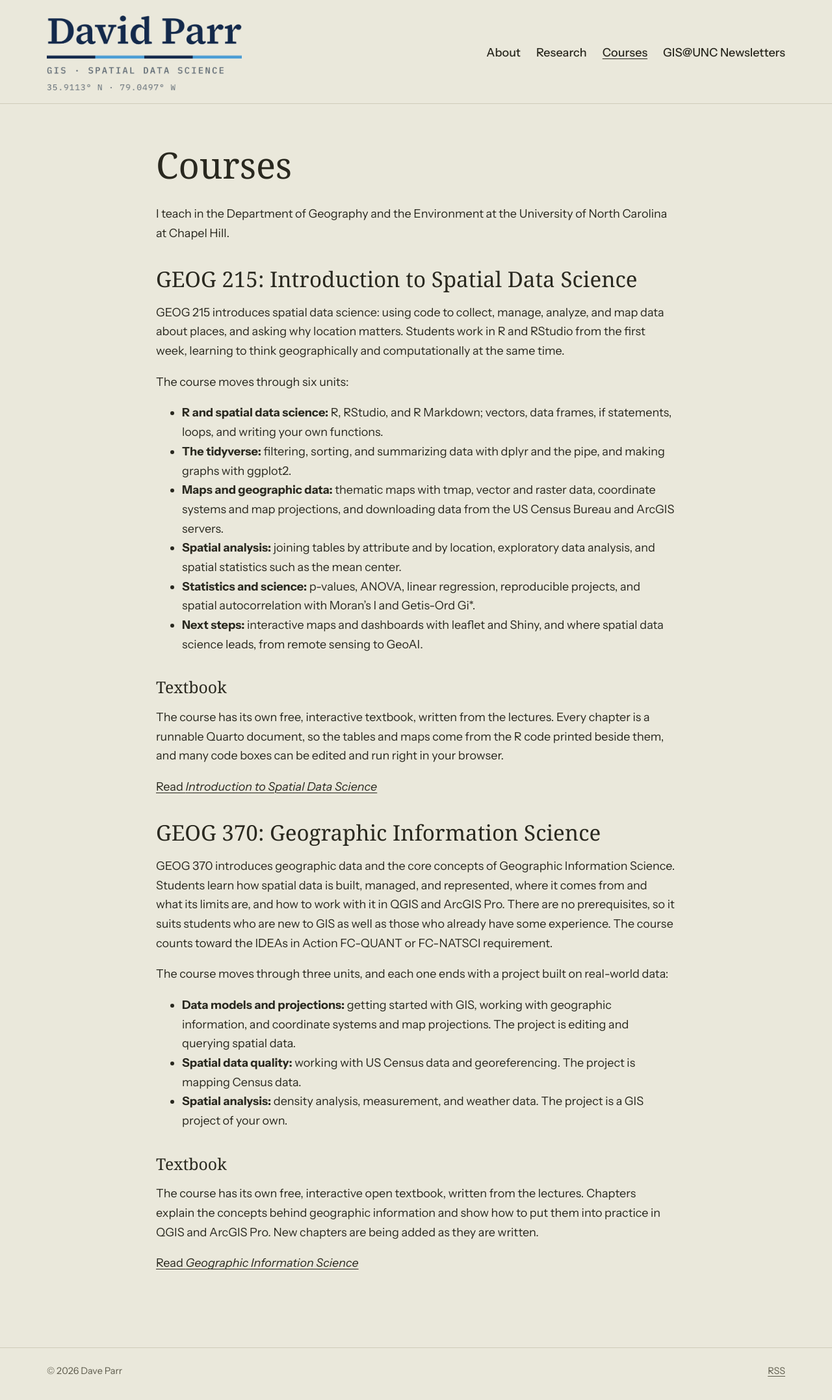
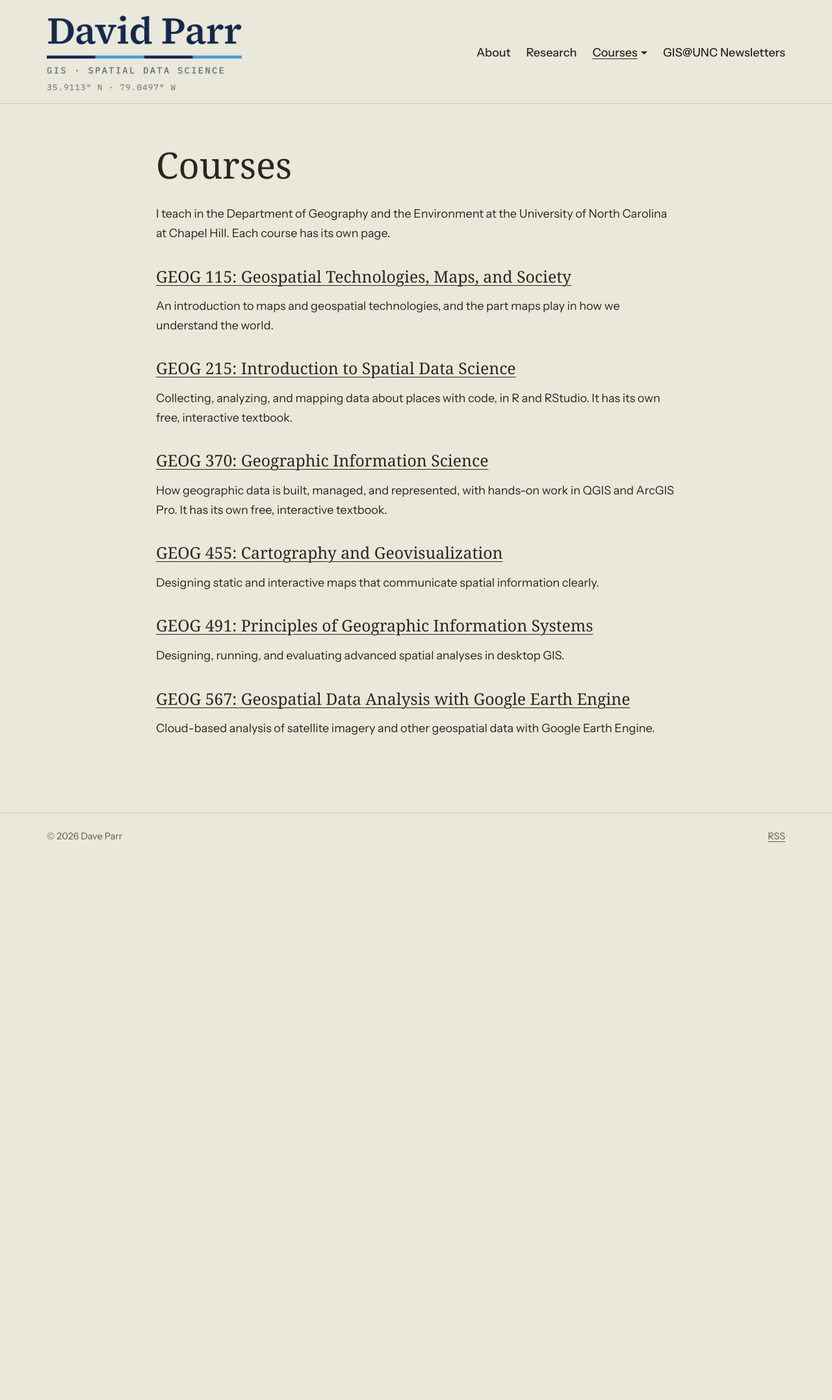
Before and after one commit to dparr1/daveparr.com, a Jekyll site: the page built from courses.md, in a window 1280 px wide. Shown: the whole page at 65% size. Built offline with Jekyll 4.4.1, drawn with Linux system fonts in a browser that asks for light colours; some web fonts are replaced; after the commit the page ends 1332 px from its top, so only the background shows below that.

Commit message:
Add a page for each course and a Courses dropdown in the header (#5)
Pages for GEOG 115, 215, 370, 455, 491 and 567 under /courses/<slug>/.
215 and 370 reuse the existing Courses page text; the others are short
descriptions based on the UNC catalog. /courses/ now lists every course
from _data/courses.yml, which also feeds the header dropdown.


Claude-Session: https://claude.ai/code/session_019zAzPTsXyWrnXrSbgAu6sq

Co-authored-by: Claude <noreply@anthropic.com>

```diff
--- a/_config.yml
+++ b/_config.yml
@@ -41,6 +41,7 @@ navigation:
     url: /research/
   - title: Courses
     url: /courses/
+    dropdown: courses   # submenu items come from _data/courses.yml
   - title: GIS@UNC Newsletters
     url: /newsletters/
 
--- /dev/null
+++ b/_data/courses.yml
@@ -0,0 +1,26 @@
+# Course pages, in order. Used by the Courses dropdown in the header and the
+# list on /courses/. Each page lives in courses/<slug>.md.
+- title: "GEOG 115: Geospatial Technologies, Maps, and Society"
+  short: GEOG 115
+  url: /courses/geog-115/
+  summary: An introduction to maps and geospatial technologies, and the part maps play in how we understand the world.
+- title: "GEOG 215: Introduction to Spatial Data Science"
+  short: GEOG 215
+  url: /courses/geog-215/
+  summary: Collecting, analyzing, and mapping data about places with code, in R and RStudio. It has its own free, interactive textbook.
+- title: "GEOG 370: Geographic Information Science"
+  short: GEOG 370
+  url: /courses/geog-370/
+  summary: How geographic data is built, managed, and represented, with hands-on work in QGIS and ArcGIS Pro. It has its own free, interactive textbook.
+- title: "GEOG 455: Cartography and Geovisualization"
+  short: GEOG 455
+  url: /courses/geog-455/
+  summary: Designing static and interactive maps that communicate spatial information clearly.
+- title: "GEOG 491: Principles of Geographic Information Systems"
+  short: GEOG 491
+  url: /courses/geog-491/
+  summary: Designing, running, and evaluating advanced spatial analyses in desktop GIS.
+- title: "GEOG 567: Geospatial Data Analysis with Google Earth Engine"
+  short: GEOG 567
+  url: /courses/geog-567/
+  summary: Cloud-based analysis of satellite imagery and other geospatial data with Google Earth Engine.
--- a/_includes/header.html
+++ b/_includes/header.html
@@ -7,7 +7,19 @@
     </div>
     <nav class="site-nav" aria-label="Main">
       {% for item in site.navigation %}
-        <a href="{{ item.url | relative_url }}"{% if page.url == item.url %} aria-current="page"{% endif %}>{{ item.title }}</a>
+        {% if item.dropdown %}
+          {% assign sub = site.data[item.dropdown] %}
+          <div class="nav-dropdown">
+            <a href="{{ item.url | relative_url }}" aria-haspopup="true"{% if page.url == item.url %} aria-current="page"{% elsif page.url contains item.url %} class="is-section"{% endif %}>{{ item.title }}<span class="nav-caret" aria-hidden="true"></span></a>
+            <ul class="nav-submenu">
+              {% for s in sub %}
+                <li><a href="{{ s.url | relative_url }}"{% if page.url == s.url %} aria-current="page"{% endif %}>{{ s.short }}</a></li>
+              {% endfor %}
+            </ul>
+          </div>
+        {% else %}
+          <a href="{{ item.url | relative_url }}"{% if page.url == item.url %} aria-current="page"{% endif %}>{{ item.title }}</a>
+        {% endif %}
       {% endfor %}
     </nav>
   </div>
--- a/assets/css/main.css
+++ b/assets/css/main.css
@@ -47,6 +47,15 @@ img { height: auto; }
 .site-nav { display: flex; flex-wrap: wrap; gap: 0.25rem 1.5rem; }
 .site-nav a { text-decoration: none; font-weight: 500; }
 .site-nav a:hover, .site-nav a[aria-current="page"] { text-decoration: underline; }
+.site-nav a.is-section { text-decoration: underline; }
+
+/* Courses dropdown: opens on hover or keyboard focus. The parent link still
+   goes to /courses/, which lists every course, so touch screens work too. */
+.nav-dropdown { position: relative; }
+.nav-caret { display: inline-block; margin-left: 0.3em; border: 0.28em solid transparent; border-top-color: currentColor; border-bottom: 0; vertical-align: 0.15em; }
+.nav-submenu { display: none; position: absolute; top: 100%; left: -0.75rem; z-index: 20; min-width: 9rem; margin: 0; padding: 0.4rem 0; list-style: none; background: var(--base); border: 1px solid var(--rule); box-shadow: 0 6px 18px rgba(41, 40, 31, 0.12); }
+.nav-submenu a { display: block; padding: 0.3rem 0.75rem; white-space: nowrap; }
+.nav-dropdown:hover .nav-submenu, .nav-dropdown:focus-within .nav-submenu { display: block; }
 
 .site-footer { border-top: 1px solid var(--rule); margin-top: clamp(3rem, 8vw, 6rem); font-size: 0.9rem; color: var(--muted); }
 .footer-inner { display: flex; flex-wrap: wrap; justify-content: space-between; gap: 0.5rem 1.5rem; padding-top: 1.5rem; padding-bottom: 2rem; }
--- a/courses.md
+++ b/courses.md
@@ -5,39 +5,10 @@ permalink: /courses/
 comments: false
 ---
 
-I teach in the Department of Geography and the Environment at the University of North Carolina at Chapel Hill.
+I teach in the Department of Geography and the Environment at the University of North Carolina at Chapel Hill. Each course has its own page.
 
-## GEOG 215: Introduction to Spatial Data Science
+{% for course in site.data.courses %}
+### [{{ course.title }}]({{ course.url | relative_url }})
 
-GEOG 215 introduces spatial data science: using code to collect, manage, analyze, and map data about places, and asking why location matters. Students work in R and RStudio from the first week, learning to think geographically and computationally at the same time.
-
-The course moves through six units:
-
-- **R and spatial data science:** R, RStudio, and R Markdown; vectors, data frames, if statements, loops, and writing your own functions.
-- **The tidyverse:** filtering, sorting, and summarizing data with dplyr and the pipe, and making graphs with ggplot2.
-- **Maps and geographic data:** thematic maps with tmap, vector and raster data, coordinate systems and map projections, and downloading data from the US Census Bureau and ArcGIS servers.
-- **Spatial analysis:** joining tables by attribute and by location, exploratory data analysis, and spatial statistics such as the mean center.
-- **Statistics and science:** p-values, ANOVA, linear regression, reproducible projects, and spatial autocorrelation with Moran's I and Getis-Ord Gi\*.
-- **Next steps:** interactive maps and dashboards with leaflet and Shiny, and where spatial data science leads, from remote sensing to GeoAI.
-
-### Textbook
-
-The course has its own free, interactive textbook, written from the lectures. Every chapter is a runnable Quarto document, so the tables and maps come from the R code printed beside them, and many code boxes can be edited and run right in your browser.
-
-[Read *Introduction to Spatial Data Science*]({{ '/intro-spatial-data-science/' | relative_url }})
-
-## GEOG 370: Geographic Information Science
-
-GEOG 370 introduces geographic data and the core concepts of Geographic Information Science. Students learn how spatial data is built, managed, and represented, where it comes from and what its limits are, and how to work with it in QGIS and ArcGIS Pro. There are no prerequisites, so it suits students who are new to GIS as well as those who already have some experience. The course counts toward the IDEAs in Action FC-QUANT or FC-NATSCI requirement.
-
-The course moves through three units, and each one ends with a project built on real-world data:
-
-- **Data models and projections:** getting started with GIS, working with geographic information, and coordinate systems and map projections. The project is editing and querying spatial data.
-- **Spatial data quality:** working with US Census data and georeferencing. The project is mapping Census data.
-- **Spatial analysis:** density analysis, measurement, and weather data. The project is a GIS project of your own.
-
-### Textbook
-
-The course has its own free, interactive open textbook, written from the lectures. Chapters explain the concepts behind geographic information and show how to put them into practice in QGIS and ArcGIS Pro. New chapters are being added as they are written.
-
-[Read *Geographic Information Science*]({{ '/geographic-information-science/' | relative_url }})
+{{ course.summary }}
+{% endfor %}
--- /dev/null
+++ b/courses/geog-567.md
@@ -0,0 +1,10 @@
+---
+layout: page
+title: "GEOG 567: Geospatial Data Analysis with Google Earth Engine"
+permalink: /courses/geog-567/
+comments: false
+---
+
+GEOG 567 teaches geospatial analysis in the cloud with Google Earth Engine. Students work with Earth Engine's catalog of satellite imagery and other geospatial data to monitor, map, model, and visualize environmental change at scales from local to global.
+
+The prerequisite is GEOG 370, or permission of the instructor. The course counts toward the IDEAs in Action FC-NATSCI or FC-QUANT and RESEARCH requirements.
```
Also changed, not shown: courses/geog-115.md (added, +17 -0 lines), courses/geog-215.md (added, +23 -0 lines), courses/geog-370.md (added, +20 -0 lines), courses/geog-455.md (added, +10 -0 lines), courses/geog-491.md (added, +10 -0 lines).
